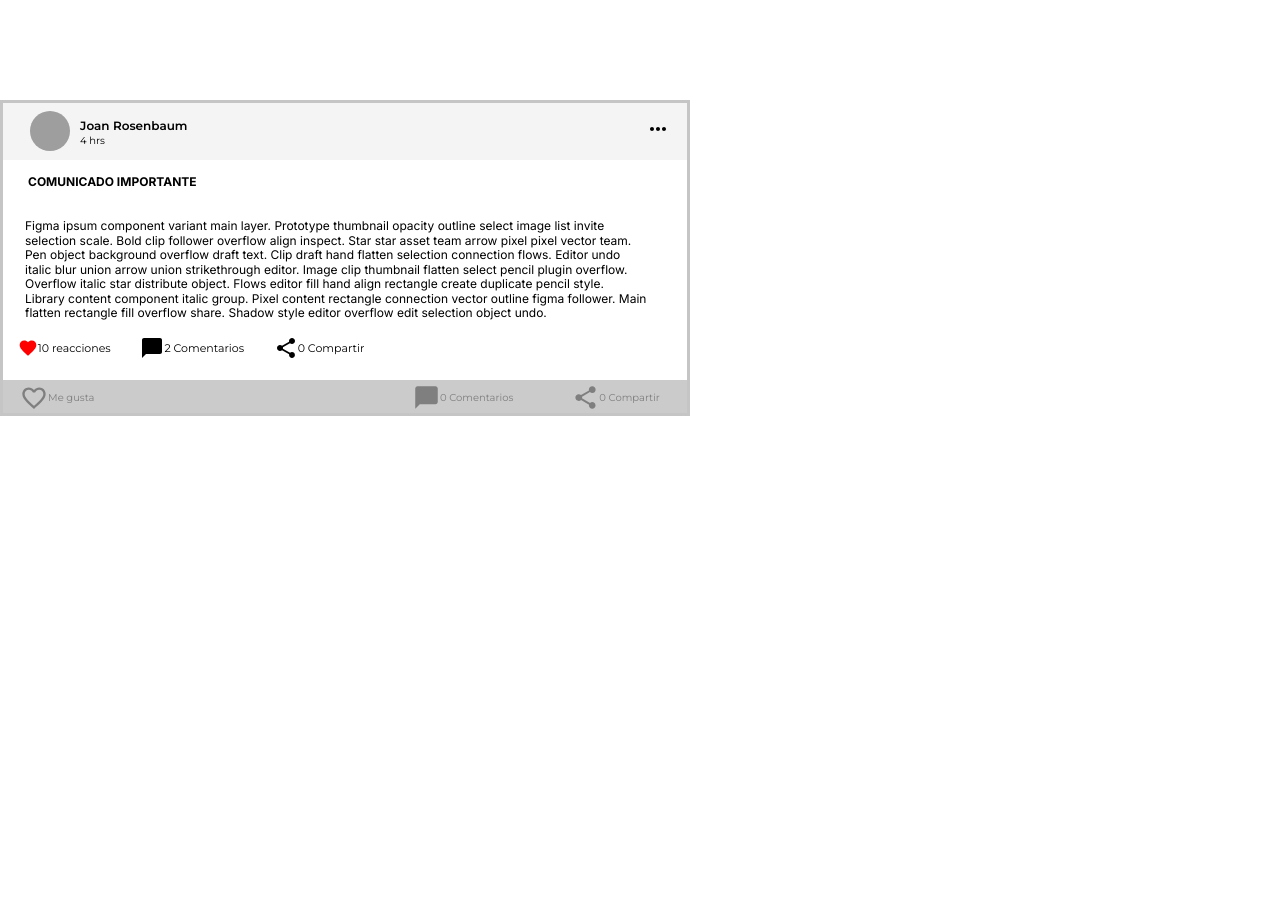
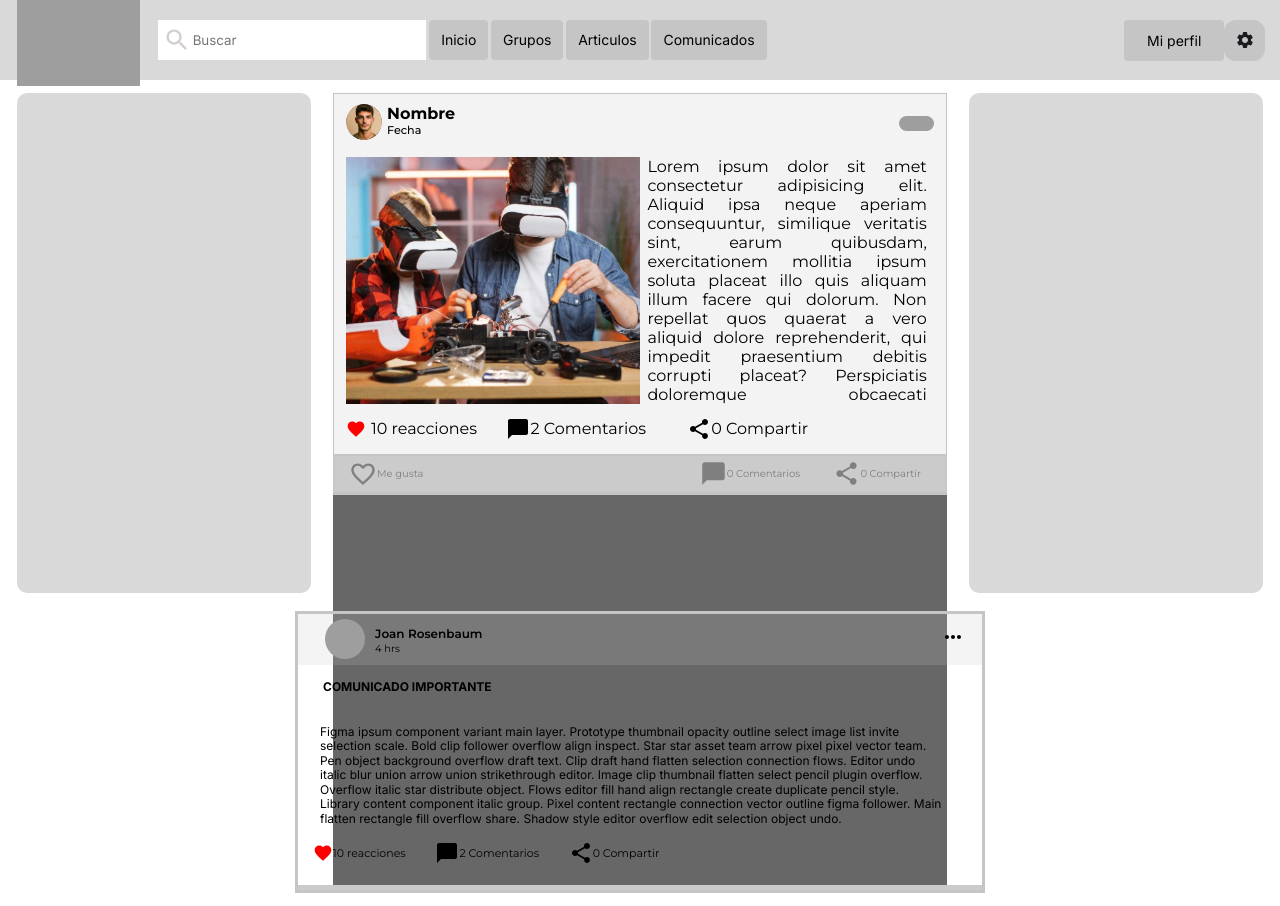
Before and after one commit to KiritoKazut0/BlocWeb, a React (Vite) app: page / in a window 1280 px wide. Before the commit the page ends 800 px from the top, so only its background shows below. Built offline with nearby package versions, Linux system fonts and the light colour scheme; grey boxes are pictures that could not be loaded.

Commit message:
Articulo Terminado

```diff
--- a/src/App.jsx
+++ b/src/App.jsx
@@ -11,7 +11,7 @@ function App() {
   return (
     <>
       {/* <Nav></Nav> */}
-      <ArticleComunicado />
+      <Home/>
 
     </>
   )
--- a/src/Components/Molecules/Articulo.jsx
+++ b/src/Components/Molecules/Articulo.jsx
@@ -1,6 +1,7 @@
 import "../Organisms/Home.css"
 import Interaction from "./Interaction";
 import { IconShare, IconMessage, IconLove } from "../Atoms/IconInteraction";
+import Interaction2 from "./Interactions2";
 function Articulo() {
     return (
         <>
@@ -34,12 +35,23 @@ function Articulo() {
                             </p>
                         </div>
                     </div>
-                    <div>
-                        <IconLove color={"#FF0000"}/>
+                    <div className="Info-Interactivo">
+                        <div>
+                            <IconLove color={"#FF0000"} />
+                            <p> 10 reacciones </p>
+                        </div>
+                        <div>
+                            <IconMessage/>
+                            <p> 2 Comentarios </p>
+                        </div>
+                        <div>
+                            <IconShare/>
+                            <p> 0 Compartir </p>
+                        </div>
                     </div>
                 </div>
                 <div className="Barra-Interactiva">
-
+                    <Interaction2/>
                 </div>
             </div>
         </>
--- a/src/Components/Organisms/Home.css
+++ b/src/Components/Organisms/Home.css
@@ -10,11 +10,20 @@
     justify-content: space-around;
 }
 
-.Cont-cards{
+.Cont-Cards-Uno{
+    border-radius: 10px;
     width: 23%;
     height: 500px;
     margin: 1%;
-    background-color: rgb(103, 103, 103);
+    background-color: #D9D9D9;
+}
+
+.Cont-Card-Dos{
+    border-radius: 10px;
+    width: 23%;
+    height: 500px;
+    margin: 1%;
+    background-color: #D9D9D9;
 }
 
 .Cont-Articulos{
@@ -99,6 +108,8 @@
 
 .Nombre_fecha{
     display: flex;
+    justify-content: start !important;
+    align-items: flex-start !important;
     flex-direction: column;
     padding: 0%;
 }
@@ -112,9 +123,15 @@
 }
 
 .Barra-Interactiva{
+    display: flex;
+    align-items: center;
     width: 100%;
     height: 40px;
     background-color: #C5C5C5;
+}
+
+.Barra-Interactiva div{
+    margin: 0 !important;
 }
 
 .Img-Articulo{
@@ -132,6 +149,7 @@
 }
 
 .Texto-Articulo{
+    align-items: end !important;
     display: flex;
     justify-content: center;
     align-items: end;
@@ -142,6 +160,7 @@
 }
 
 .Texto-Articulo p{
+    justify-content: end !important;
     width: 95% !important;
     text-align: justify;
     height: 95% !important;
@@ -151,3 +170,14 @@
 .Texto-Articulo p::-webkit-scrollbar {
     width: 0px; /* Ancho del scroll */
   }
+
+.Info-Interactivo{
+    display: flex;
+    align-items: center !important;
+    gap: 5%;
+}
+
+.Info-Interactivo div{
+    display: flex;
+    align-items: center !important;
+}
--- a/src/Components/Organisms/Home.jsx
+++ b/src/Components/Organisms/Home.jsx
@@ -1,3 +1,4 @@
+import Parrafo from "../Atoms/Parrafos";
 import Articulo from "../Molecules/Articulo";
 import ArticleComunicado from "../Molecules/Comunicado";
 import Nav from "../Molecules/Nav";
@@ -8,15 +9,15 @@ function Home() {
         <>
             <Nav/>
             <div className="Contenido">
-                <div className="Cont-cards">
+                <div className="Cont-Cards-Uno">
 
                 </div>
                 <div className="Cont-Articulos">
                     <Articulo />
                     <ArticleComunicado/>
                 </div>
-                <div className="Cont-cards">
-
+                <div className="Cont-Card-Dos">
+                    <Parrafo ></Parrafo>
                 </div>
             </div>
         </>
```
